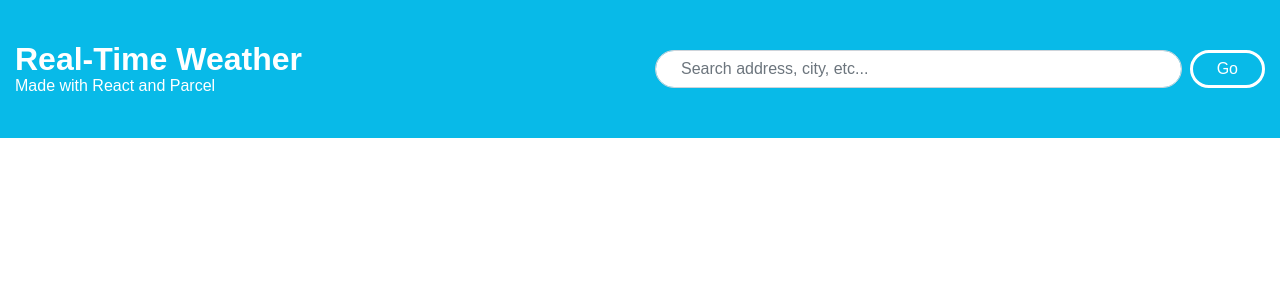
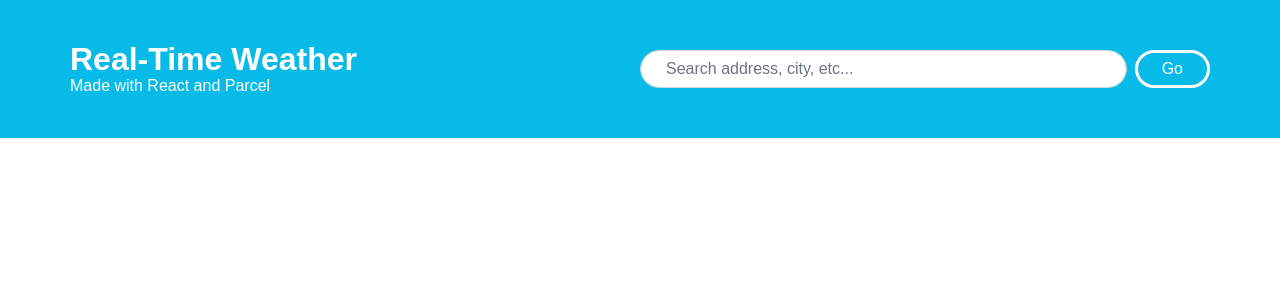
Before and after one commit to finleywilliamsonV/real-time-weather, a React (Vite) app: page / in a window 1280 px wide. Shown: the top 300 px of the page. Built offline with nearby package versions, Linux system fonts and the light colour scheme; a web font is replaced by a local one.

Commit message:
finish new theme

```diff
--- a/src/components/SearchBar/SearchBar.css
+++ b/src/components/SearchBar/SearchBar.css
@@ -2,21 +2,68 @@
   background-color: #08bae8;
 }
 
+#title-col,
+#address-input-col,
+#hidden-col-pre,
+#hidden-col-post {
+  padding:0;
+}
+
 
 @media (min-width: 0px) {
+  #title-col,
+  #address-input-col {
+    padding-left: 10px;
+    padding-right: 10px;
+  }
+
   #search-bar-div {
     padding: 40px 15px;
   }
 }
 
 @media (min-width: 576px) {
-  #search-bar-row {
-    /* max-width: 540px; */
+
+  #title-col,
+  #address-input-col {
+    padding: 0;
+    max-width: 540px;
+    margin: 0 auto;
   }
 }
 
 @media (min-width: 768px) {
-  #search-bar-row {
-    /* max-width: 720px; */
+  #title-col {
+    min-width: 360px;
+    max-width: 360px;
+  }
+
+  #address-input-col {
+    min-width: 360px;
+    max-width: 360px;
   }
 }
+
+@media (min-width: 992px) {
+  #title-col {
+    min-width: 480px;
+    max-width: 480px;
+  }
+
+  #address-input-col {
+    min-width: 480px;
+    max-width: 480px;
+  }
+}
+
+@media (min-width: 1200px) {
+  #title-col {
+    min-width: 570px;
+    max-width: 570px;
+  }
+
+  #address-input-col {
+    min-width: 570px;
+    max-width: 570px;
+  }
+}
--- a/src/components/SearchBar/SearchBar.js
+++ b/src/components/SearchBar/SearchBar.js
@@ -16,15 +16,17 @@ class SearchBar extends React.Component {
     return (
       <div id='search-bar-div' className='container-fluid'>
         <div id='search-bar-row' className="row d-flex align-items-center">
-          <div id='title-col' className="col-12 col-md-6">
+          <div id ='hidden-col-pre' className="col d-none d-md-block"></div>
+          <div id='title-col' className="col-12 col-md-5">
             <Title />
           </div>
-          <div id='address-input-col' className="col-12 col-md-6">
+          <div id='address-input-col' className="col-12 col-md-5">
             <AddressInput
               setAddressValue={this.props.setAddressValue}
               fetchLocation={this.props.fetchLocation}
             />
           </div>
+          <div id ='hidden-col-post' className="col d-none d-md-block"></div>
         </div>
       </div>
     );
--- a/src/components/Title/Title.css
+++ b/src/components/Title/Title.css
@@ -9,15 +9,3 @@
 #sub-heading-txt {
   margin: -4px 0 0 0;
 }
-
-@media (min-width: 0px) {
-  #heading-div {
-    margin-left: 10px;
-  }
-}
-
-@media (min-width: 768px) {
-  #heading-div {
-    margin-left: 0px;
-  }
-}
```
